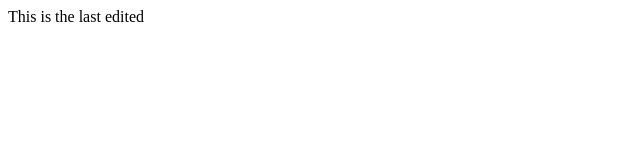
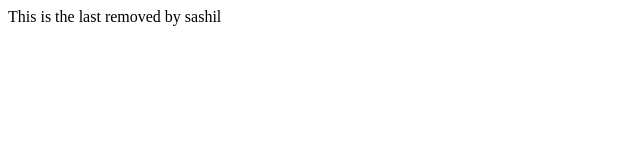
Before and after one commit to robot-cpu/test, a plain HTML site: page index.html in a window 1280 px wide. Shown: the full height of the page, 0-640 px from the left. Drawn offline with Linux system fonts and the light colour scheme.

Commit message:
maile line matra change gareko ho

```diff
--- a/index.html
+++ b/index.html
@@ -8,7 +8,7 @@
 </head>
 <body>
     <div>
-        This is the last edited
+        This is the last removed by sashil
     </div>
 </body>
 </html>
```
